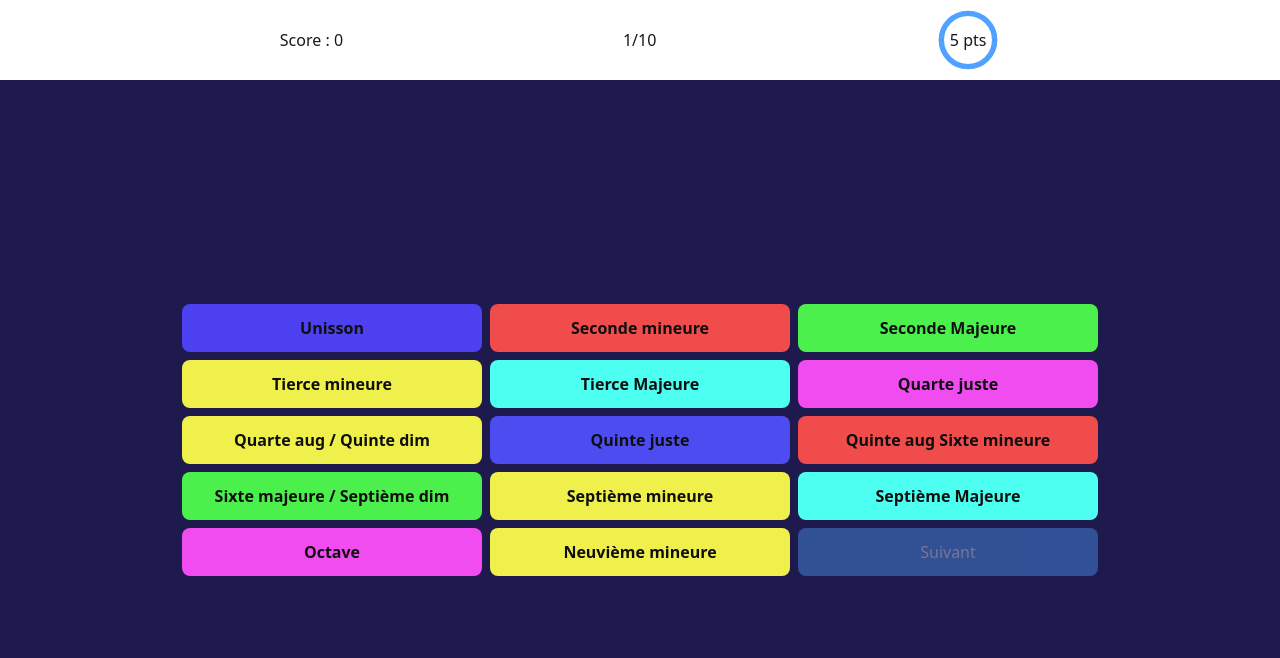
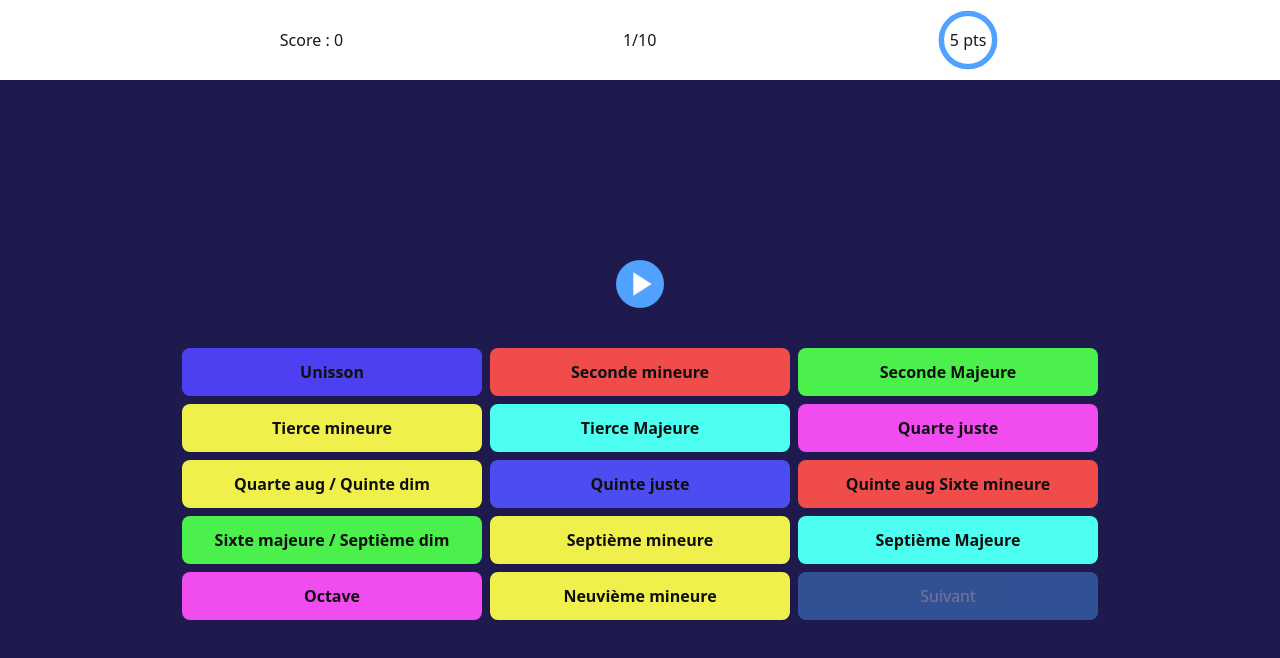
Before and after one commit to Guillaume-Rbt/gymnastique-intervallique, a React (Vite) app: page / in a window 1280 px wide. Shown: the top 658 px of the page. Built offline with nearby package versions, Linux system fonts and the light colour scheme.

Commit message:
add button play interval, modif emitted data interval ended

```diff
--- a/src/App.tsx
+++ b/src/App.tsx
@@ -11,92 +11,87 @@ function App() {
 	const [answer, setAnswer] = useState<string | null>(null);
 	const [isAnswered, setIsAnsweredTrue, setIsAnsweredFalse] = useBoolean(false);
 	const [userResponse, setUserResponse] = useState<string | null>(null);
-  const [paused, setPausedTrue, setPausedFalse] = useBoolean(false);
+	const [timerPaused, setTimerPausedTrue, setTimerPausedFalse] = useBoolean(false);
 	const [questionScore, setQuestionScore] = useState(5);
 	const [running, setRunningTrue, setRunningFalse] = useBoolean(false);
 	const [resetSignal, setResetSignal] = useState(0); // change this to trigger reset
 	const [score, setScore] = useState(0);
+	const [playerPaused, setPlayerPaused] = useState(true);
 
 	const gameManagerRef = useRef(new GameManager());
 	const gameManager = gameManagerRef.current;
 
-
-
-
 	useEffect(() => {
-
 		const handleGameEnded = () => {
 			setGameState(GAMESTATES.ENDED);
 			setUserResponse(null);
 			setAnswer(null);
-    }
+		};
 
 		const handleGameStarted = () => {
 			setGameState(GAMESTATES.STARTED);
 			setProgress(gameManager.getProgress());
+		};
+
+		const handleIntervalEnded = ({ firstPlay }: { firstPlay: boolean }) => {
+			if (firstPlay && !isAnswered) {
+				handleStartTimer();
 			}
+			setPlayerPaused(true);
+		};
 
-    const handleIntervalEnded = () =>
-    {
-      console.log(isAnswered);
-      if (!isAnswered)
-      {
-         handleStartTimer()
-      }
-    }
+		const handleIntervalStarted = () => {
+			setPlayerPaused(false);
+		};
 
-    gameManager.on(GameManager.GAME_ENDED, handleGameEnded)
-    gameManager.on(GameManager.GAME_STARTED, handleGameStarted)
-    gameManager.on(GameManager.INTERVAL_ENDED,handleIntervalEnded )
+		gameManager.on(GameManager.GAME_ENDED, handleGameEnded);
+		gameManager.on(GameManager.GAME_STARTED, handleGameStarted);
+		gameManager.on(GameManager.INTERVAL_ENDED, handleIntervalEnded);
+		gameManager.on(GameManager.INTERVAL_STARTED, handleIntervalStarted);
 		gameManager.startGame();
 		setProgress(gameManager.getProgress());
 
 		return () => {
 			gameManager.off(GameManager.GAME_ENDED, handleGameEnded);
-      gameManager.off(GameManager.GAME_STARTED, handleGameStarted)
-    }
+			gameManager.off(GameManager.GAME_STARTED, handleGameStarted);
+		};
 	}, []);
-
 
 	const handleStartTimer = () => {
 		setRunningTrue();
-    setPausedFalse();
+		setTimerPausedFalse();
 	};
 
 	const handleResetTimer = () => {
 		setRunningFalse();
-    setPausedFalse();
-    setResetSignal(prev => prev + 1);
+		setTimerPausedFalse();
+		setResetSignal((prev) => prev + 1);
 		setQuestionScore(5);
 	};
 
-
-
 	const handleResponse = useCallback(
 		(e: React.MouseEvent<HTMLDivElement>) => {
-      if ((gameState !== GAMESTATES.STARTED && gameState !== GAMESTATES.LAST_INTERVAL) || isAnswered ) return;
+			if ((gameState !== GAMESTATES.STARTED && gameState !== GAMESTATES.LAST_INTERVAL) || isAnswered) return;
 
-      const target = (e.target as HTMLElement).closest('[data-data]') as HTMLElement | null;
+			const target = (e.target as HTMLElement).closest("[data-data]") as HTMLElement | null;
 			if (!target || !target.dataset.data) return;
 
 			const data = target.dataset.data;
-      setPausedTrue();
+			setTimerPausedTrue();
 			setAnswer(gameManager.getCurrentInterval().name);
 			setIsAnsweredTrue();
 			setUserResponse(data);
 			if (data === gameManager.getCurrentInterval().name) {
-        setScore(prevScore =>  prevScore + questionScore );
+				setScore((prevScore) => prevScore + questionScore);
 			}
 		},
 		[gameManager, gameState, isAnswered, questionScore]
 	);
 
-
 	const handleNext = useCallback(() => {
-    if (gameState === GAMESTATES.LAST_INTERVAL)
-    {
+		if (gameState === GAMESTATES.LAST_INTERVAL) {
 			setGameState(GAMESTATES.ENDED);
-      return
+			return;
 		}
 
 		setIsAnsweredFalse();
@@ -108,23 +103,30 @@ const [score, setScore] = useState(0);
 		gameManager.playCurrentInterval();
 		if (gameManager.isLastInterval && gameState === GAMESTATES.STARTED) {
 			setGameState(GAMESTATES.LAST_INTERVAL);
-
 		}
-  }, [gameManager, gameState])
-
-
+	}, [gameManager, gameState]);
 
 	return (
 		<>
-      <Header
-        score={score}
-        running={running}
-        resetSignal={resetSignal}
-        onScoreChange={setQuestionScore}
-        paused={paused}
-      />
-      <div className="game-container position-absolute h-[calc(100%-5rem)] top-20 overflow-scroll p-block-8 flex w-full">
-        <div className="buttons-container grid  gap-2 m-auto" onClick={handleResponse}>
+			<Header score={score} running={running} resetSignal={resetSignal} onScoreChange={setQuestionScore} paused={timerPaused} />
+			<div className='position-absolute flex flex-col flex-items-center  h-[calc(100%-5rem)] top-20 overflow-scroll p-block-8 flex w-full'>
+				<div className='flex flex-items-center flex-justify-center  flex-col w-full m-auto'>
+					<Button
+						onClick={() => {
+							gameManager.playCurrentInterval();
+						}}
+						classes={["rounded-full", "p-1", "fs-3", "text-10", "m-be-10"]}>
+						{playerPaused ? (
+							<svg xmlns='http://www.w3.org/2000/svg' width='1em' height='1em' viewBox='0 0 24 24'>
+								<path fill='currentColor' d='M8 5v14l11-7z' />
+							</svg>
+						) : (
+							<svg xmlns='http://www.w3.org/2000/svg' width='1em' height='1em' viewBox='0 0 24 24'>
+								<path fill='currentColor' d='M6 19h4V5H6zm8-14v14h4V5z' />
+							</svg>
+						)}
+					</Button>
+					<div className='buttons-container grid  gap-2' onClick={handleResponse}>
 						{buttons.map((buttons, index) => {
 							const isDisabled = isAnswered || gameState === GAMESTATES.ENDED;
 							const isUserResponse = userResponse === intervals[index];
@@ -133,24 +135,24 @@ const [score, setScore] = useState(0);
 
 							const className = `
   btn-response-${index + 1} btn-response
-  ${isCorrect ? 'right' : ''}
-  ${isWrong ? 'wrong' : ''}
-  ${isDisabled ? 'pointer-events-none' : ''}
-  ${(isDisabled && !isCorrect && !isUserResponse) ? 'opacity-40' : ''}
-`.trim().replace(/\s+/g, ' ');
+  ${isCorrect ? "right" : ""}
+  ${isWrong ? "wrong" : ""}
+  ${isDisabled ? "pointer-events-none" : ""}
+  ${isDisabled && !isCorrect && !isUserResponse ? "opacity-40" : ""}
+`
+								.trim()
+								.replace(/\s+/g, " ");
 
 							return (
-              <Button
-                key={buttons.toString()}
-                data={intervals[index]}
-                classes={className}
-                onClick={() => { }}
-              >
+								<Button key={buttons.toString()} data={intervals[index]} classes={className} onClick={() => {}}>
 									{buttons}
 								</Button>
 							);
 						})}
-          <Button classes={`py-4 px-6 ${!isAnswered || gameState == GAMESTATES.ENDED ? "pointer-events-none opacity-40" : ""}`} onClick={handleNext} >{gameManager.isLastInterval ? "Terminer" : "Suivant"}</Button>
+						<Button classes={`py-4 px-6 ${!isAnswered || gameState == GAMESTATES.ENDED ? "pointer-events-none opacity-40" : ""}`} onClick={handleNext}>
+							{gameManager.isLastInterval ? "Terminer" : "Suivant"}
+						</Button>
+					</div>
 				</div>
 			</div>
 		</>
--- a/src/components/Buttons.tsx
+++ b/src/components/Buttons.tsx
@@ -1,22 +1,18 @@
 type ButtonProps = {
-    classes: string[] | string;
-    onClick: () => void;
-    children: string;
-    data: string | null
+	classes: string[] | string;
+	onClick: () => void;
+	children: string | React.ReactNode;
+	data: string | null;
 };
 
+export default function Button({ classes, onClick, children = "", data = null }: Partial<ButtonProps>) {
+	const defaultClasses = ["btn"];
 
+	const buttonClasses = Array.isArray(classes) ? [...defaultClasses, ...classes] : [classes, ...defaultClasses];
 
-export default function Button({ classes, onClick, children = "", data = null }: Partial<ButtonProps>) {
-
-
-    const defaultClasses = ["btn"]
-
-
-    const buttonClasses = Array.isArray(classes) ? [...defaultClasses, ...classes] : [classes, ...defaultClasses]
-
-
-    return <div  {...(data && { 'data-data': data })} onClick={onClick} className={buttonClasses.join(" ")}>
-        <span dangerouslySetInnerHTML={{ __html: children }}></span>
-    </div>
+	return (
+		<div {...(data && { "data-data": data })} onClick={onClick} className={buttonClasses.join(" ")}>
+			{typeof children === "string" ? <span dangerouslySetInnerHTML={{ __html: children }}></span> : children}
+		</div>
+	);
 }
--- a/src/libs/IntervalsPlayer.ts
+++ b/src/libs/IntervalsPlayer.ts
@@ -6,9 +6,9 @@ export default class IntervalPlayer extends Emitter {
 	interval!: Interval;
 	intervalTimePerNote = { timeNote1: 0, timeNote2: 1 };
 	currentNote: number = 1;
-	emitSoundEnd = true;
 	timeSeparateNotes: number = 2000;
 	emitEndedOncePerInterval: boolean = true;
+	firstPlay: boolean = true;
 	private static _instance: IntervalPlayer | null = null;
 
 	static get INTERVAL_ENDED() {
@@ -30,7 +30,6 @@ export default class IntervalPlayer extends Emitter {
 			timeNote2: 1,
 		};
 		this.currentNote = 1;
-		this.emitSoundEnd = true;
 		this.timeSeparateNotes = timeSeparateNotes || 2000;
 		this.setIntervalTimes = this.setIntervalTimes.bind(this);
 		this.onAudioTimeUpdater = this.onAudioTimeUpdater.bind(this);
@@ -58,27 +57,21 @@ export default class IntervalPlayer extends Emitter {
 			console.log("Playing note 2", this.intervalTimePerNote.timeNote2 / 1000);
 
 			this.audio.pause();
-			if (this.emitSoundEnd) {
-				if (this.emitEndedOncePerInterval) {
-					this.emitSoundEnd = false;
-				}
-				this.emit(IntervalPlayer.INTERVAL_ENDED, { interval: this.interval });
-			}
+
+			this.emit(IntervalPlayer.INTERVAL_ENDED, { interval: this.interval, firstPlay: this.firstPlay });
+			this.firstPlay = false;
 		}
 	}
 
 	playInterval(interval: Interval) {
 		if (this.interval !== interval) {
 			this.interval = interval;
+			this.firstPlay = true;
 			this.findTimeNotes();
 			this.setIntervalTimes();
-			this.emitSoundEnd = true;
 		}
 		if (this.audio.paused) {
 			this.currentNote = 1;
-			if (!this.emitEndedOncePerInterval && !this.emitSoundEnd) {
-				this.emitSoundEnd = true;
-			}
 			this.audio.currentTime = this.intervalTimePerNote.timeNote1 / 1000;
 			this.audio.play();
 			this.emit(IntervalPlayer.INTERVAL_STARTED, { interval: this.interval });
```
Lines whose indentation alone changed are shown as unchanged.
